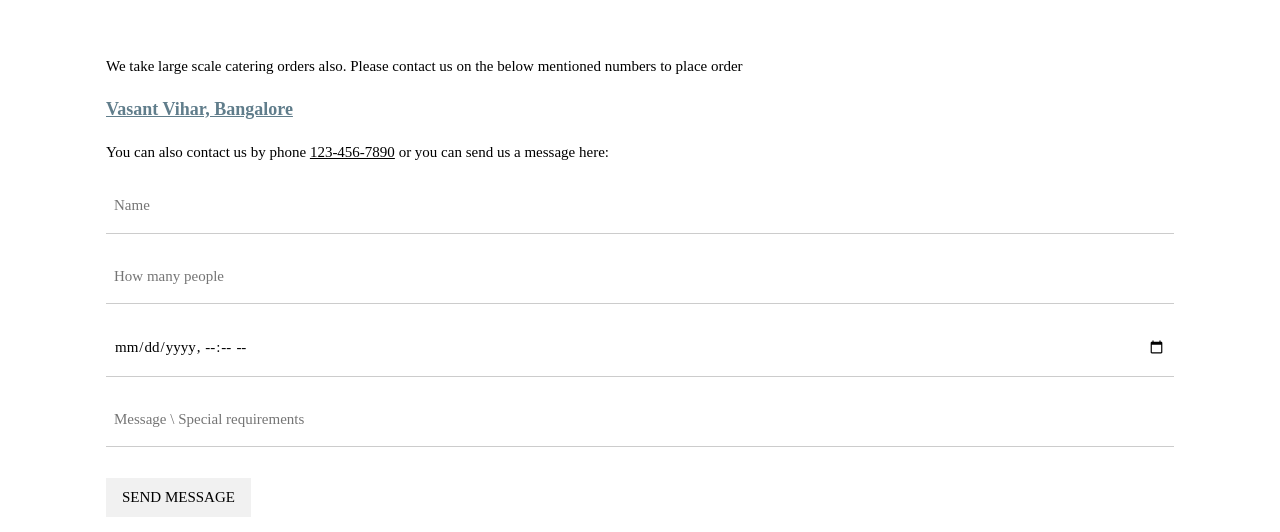
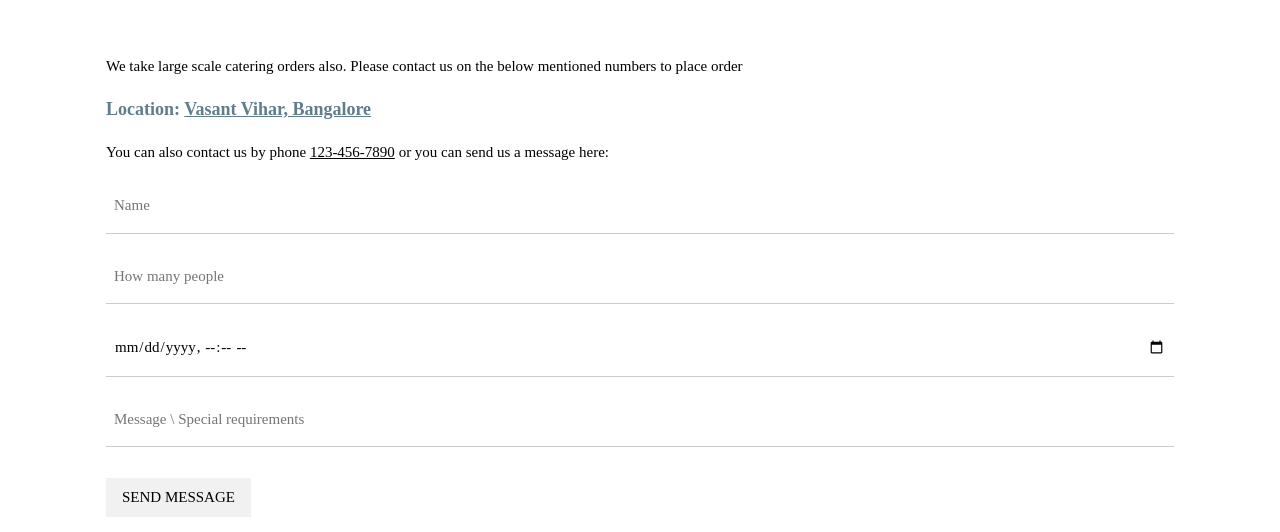
Before and after one commit to bengaluru19/team-18, a Flask app: template templates/vendor3.html in a window 1280 px wide. Shown: the part 2511-3043 px from the top of the page. Run offline with Flask 2, Linux system fonts and the light colour scheme; the template is opened without the code that fills it, so the values that code supplies are empty.

Commit message:
Update vendor3.html

```diff
--- a/templates/vendor3.html
+++ b/templates/vendor3.html
@@ -93,7 +93,7 @@ h1, h2, h3, h4, h5, h6 {
   <div class="w3-container w3-padding-64" id="contact">
     <h1>Contact</h1><br>
     <p>We take large scale catering orders also. Please contact us on the below mentioned numbers to place order</p>
-    <p class="w3-text-blue-grey w3-large"><b><a href="https://www.google.com/maps/place/Vasanth+Vihar+Pocket+-+4,+Hosahalli,+Billamaranahalli,+Karnataka+562157/@13.1541383,77.6396178,17z/data=!3m1!4b1!4m5!3m4!1s0x3bae1eb276d91e59:0x2f5473d8253ad923!8m2!3d13.154171!4d77.6419787">Vasant Vihar, Bangalore</a></b></p>
+    <p class="w3-text-blue-grey w3-large"><b>Location: <a href="https://www.google.com/maps/place/Vasanth+Vihar+Pocket+-+4,+Hosahalli,+Billamaranahalli,+Karnataka+562157/@13.1541383,77.6396178,17z/data=!3m1!4b1!4m5!3m4!1s0x3bae1eb276d91e59:0x2f5473d8253ad923!8m2!3d13.154171!4d77.6419787">Vasant Vihar, Bangalore</a></b></p>
     <p>You can also contact us by phone <a href="tel:123-456-7890">123-456-7890</a > or you can send us a message here:</p>
     <form action="/action_page.php" target="_blank">
       <p><input class="w3-input w3-padding-16" type="text" placeholder="Name" required name="Name"></p>
```
